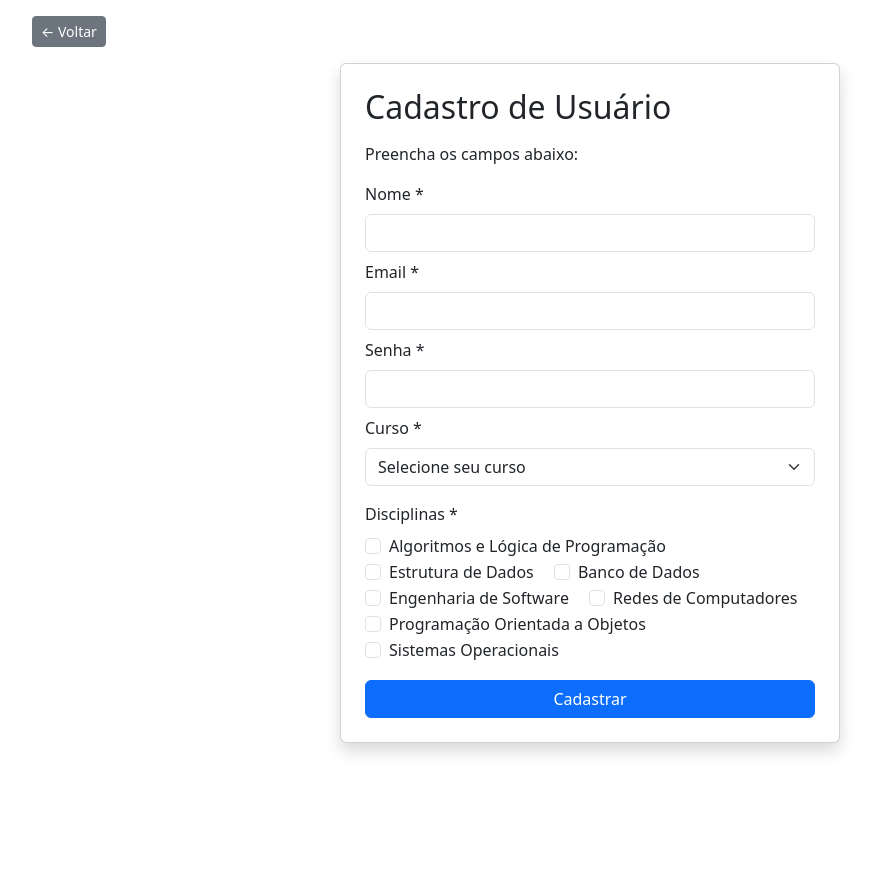
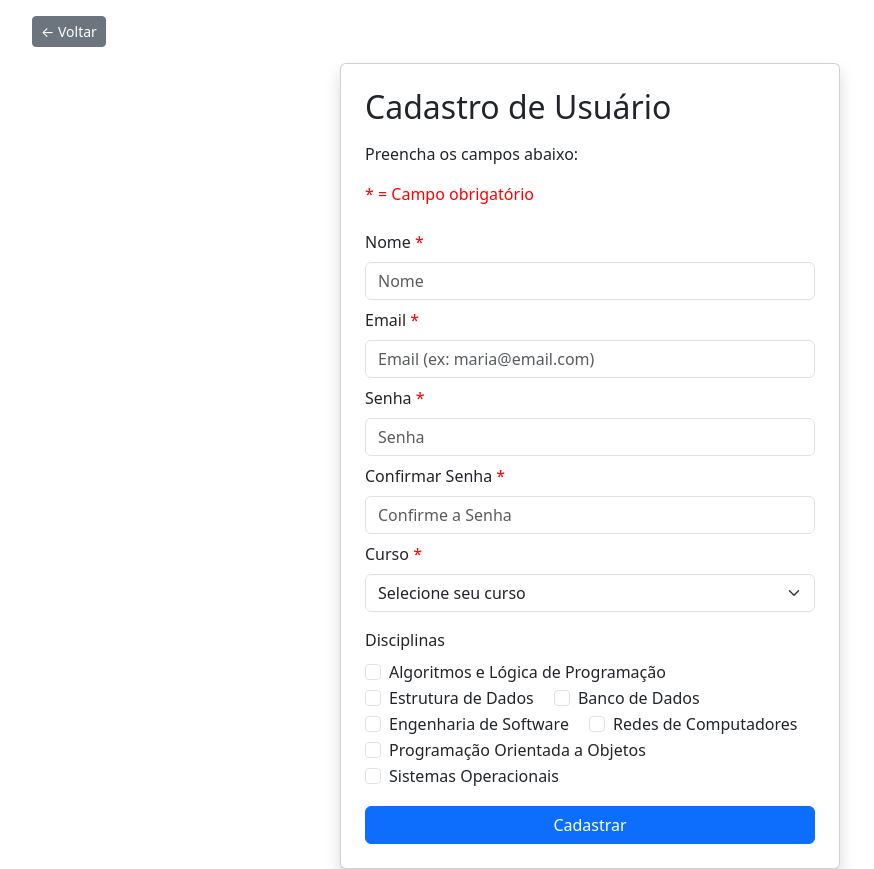
Before and after one commit to Wallacevini12/EC_3P, a PHP site: page /cadastro.php?tipo=aluno in a window 1280 px wide. Shown: the whole page, without its empty margins (50-924 px from the left). Before the commit the page ends 754 px from the top, so only its background shows below. Run offline with PHP 8.4, Linux system fonts and the light colour scheme; data comes from the database, SQL or seed files in the repository.

Commit message:
Comentarios no código + confirmação de senha

```diff
--- a/PROJETO/cadastro.php
+++ b/PROJETO/cadastro.php
@@ -1,51 +1,59 @@
 <?php
-// Conecta com o banco de dados
+// Inclui o arquivo de conexão com o banco de dados
 require_once 'conecta_db.php';
 
-// Variável para armazenar mensagens de erro
-$erro = '';
+$erro = ''; // Variável para armazenar mensagens de erro
 
-// Verifica se o tipo de usuário (aluno ou professor) foi definido na URL
+// Obtém o tipo de usuário via URL (aluno ou professor)
 if (isset($_GET['tipo']) && in_array($_GET['tipo'], ['aluno', 'professor'])) {
     $tipo_usuario = $_GET['tipo'];
 } else {
-  // Se não estiver definido corretamente, redireciona para index.php com alerta
+    // Se não for válido, redireciona para index com alerta
     echo "<script>alert('Tipo de usuário inválido ou não especificado.'); window.location.href = 'index.php';</script>";
     exit;
 }
 
-// Função que valida se a senha é forte (mínimo 8 caracteres, com letras maiúsculas, minúsculas, números e símbolos)
+// Função para validar a força da senha
 function senha_forte($senha) {
+    // Regex: mínimo 8 caracteres, inclui minúscula, maiúscula, número e caractere especial
     return preg_match('/^(?=.*[a-z])(?=.*[A-Z])(?=.*\d)(?=.*[\W_]).{8,}$/', $senha);
 }
 
-// Se o formulário foi enviado via método POST
+// Se o formulário foi enviado
 if ($_SERVER['REQUEST_METHOD'] === 'POST') {
     // Verifica se todos os campos obrigatórios foram preenchidos
     if (
         isset($_POST['nome']) &&
         isset($_POST['email']) &&
         isset($_POST['senha']) &&
-        isset($_POST['curso']) &&
-        isset($_POST['disciplinas']) && count($_POST['disciplinas']) > 0
+        isset($_POST['confirmar_senha']) &&
+        isset($_POST['curso'])
     ) {
+        // Obtém e armazena os dados do formulário
         $nome = $_POST['nome'];
         $email = $_POST['email'];
         $senha = $_POST['senha'];
+        $confirmar_senha = $_POST['confirmar_senha'];
         $curso = $_POST['curso'];
 
-        // Verifica se a senha é forte
-        if (!senha_forte($senha)) {
+        // Valida se as senhas coincidem
+        if ($senha !== $confirmar_senha) {
+            $erro = "As senhas não coincidem.";
+        }
+        // Valida se a senha é forte
+        elseif (!senha_forte($senha)) {
             $erro = "Senha fraca. Use no mínimo 8 caracteres com letras maiúsculas, minúsculas, números e caracteres especiais.";
-        } else {
+        }
+        else {
             // Criptografa a senha
             $senha_hash = password_hash($senha, PASSWORD_DEFAULT);
-            $oMysql = conecta_db(); // Abre a conexão com o banco
+            $oMysql = conecta_db();
 
+            // Verifica a conexão com o banco de dados
             if ($oMysql->connect_error) {
                 $erro = "Erro de conexão: " . $oMysql->connect_error;
             } else {
-                // Verifica se o e-mail já está cadastrado
+                // Verifica se o email já está cadastrado
                 $stmt_check = $oMysql->prepare("SELECT id FROM usuarios WHERE email = ?");
                 $stmt_check->bind_param("s", $email);
                 $stmt_check->execute();
@@ -56,61 +64,78 @@ if ($_SERVER['REQUEST_METHOD'] === 'POST') {
                 } else {
                     $stmt_check->close();
 
-                    // INSERE o novo usuário na tabela `usuarios`
+                    // Insere o novo usuário na tabela usuarios
                     $stmt = $oMysql->prepare("INSERT INTO usuarios (nome, email, senha, tipo_usuario, curso) VALUES (?, ?, ?, ?, ?)");
                     $stmt->bind_param("sssss", $nome, $email, $senha_hash, $tipo_usuario, $curso);
 
                     if ($stmt->execute()) {
-                        $usuario_id = $oMysql->insert_id; // Pega o ID gerado automaticamente
+                        $usuario_id = $oMysql->insert_id; // Obtém o ID do usuário recém-cadastrado
 
-                        // Insere o ID do usuário na tabela específica (aluno ou professor)
+                        // Insere na tabela específica conforme o tipo de usuário
                         if ($tipo_usuario === 'aluno') {
                             $stmt2 = $oMysql->prepare("INSERT INTO aluno (id) VALUES (?)");
                         } elseif ($tipo_usuario === 'professor') {
                             $stmt2 = $oMysql->prepare("INSERT INTO professor (id) VALUES (?)");
                         }
 
-                        // Prepara a inserção na tabela intermediária de disciplinas
+                        // Se for aluno e disciplinas foram selecionadas
+                        if ($tipo_usuario === 'aluno' && isset($_POST['disciplinas'])) {
                             $disciplinas = $_POST['disciplinas'];
-                        if ($tipo_usuario === 'aluno') {
                             $stmt_disc = $oMysql->prepare("INSERT INTO alunos_possuem_disciplinas (aluno_codigo, disciplina_codigo) VALUES (?, ?)");
-                        } else {
-                            $stmt_disc = $oMysql->prepare("INSERT INTO professores_possuem_disciplinas (professor_codigo, disciplina_codigo) VALUES (?, ?)");
-                        }
 
-                        // Faz o laço e insere cada disciplina marcada
                             foreach ($disciplinas as $disciplina_id) {
                                 $disciplina_id = intval($disciplina_id);
                                 $stmt_disc->bind_param("ii", $usuario_id, $disciplina_id);
                                 $stmt_disc->execute();
                             }
                             $stmt_disc->close();
+                        }
+
+                        // Se for professor e disciplinas foram selecionadas
+                        if ($tipo_usuario === 'professor' && isset($_POST['disciplinas'])) {
+                            $disciplinas = $_POST['disciplinas'];
+                            $stmt_disc = $oMysql->prepare("INSERT INTO professores_possuem_disciplinas (professor_codigo, disciplina_codigo) VALUES (?, ?)");
+
+                            foreach ($disciplinas as $disciplina_id) {
+                                $disciplina_id = intval($disciplina_id);
+                                $stmt_disc->bind_param("ii", $usuario_id, $disciplina_id);
+                                $stmt_disc->execute();
+                            }
+                            $stmt_disc->close();
+                        }
 
                         // Insere na tabela aluno ou professor
                         $stmt2->bind_param("i", $usuario_id);
+
                         if ($stmt2->execute()) {
-                            // Busca o código do curso com base no nome selecionado
+                            // Busca o código do curso baseado no nome
                             $stmt_curso = $oMysql->prepare("SELECT codigo_curso FROM curso WHERE nome_curso = ?");
                             $stmt_curso->bind_param("s", $curso);
                             $stmt_curso->execute();
                             $stmt_curso->bind_result($codigo_curso);
+
                             if ($stmt_curso->fetch()) {
                                 $stmt_curso->close();
 
-                                // Insere a relação entre curso e aluno ou professor
+                                // Se for aluno, insere na tabela de relação com cursos
                                 if ($tipo_usuario === 'aluno') {
                                     $stmt_intermediaria = $oMysql->prepare("INSERT INTO alunos_possuem_cursos (aluno_codigo, curso_codigo) VALUES (?, ?)");
-                                } else {
-                                    $stmt_intermediaria = $oMysql->prepare("INSERT INTO cursos_possuem_professores (curso_codigo, professor_codigo) VALUES (?, ?)");
-                                }
                                     $stmt_intermediaria->bind_param("ii", $usuario_id, $codigo_curso);
                                     $stmt_intermediaria->execute();
                                     $stmt_intermediaria->close();
+                                }
+                                // Se for professor, insere na tabela de relação com cursos
+                                elseif ($tipo_usuario === 'professor') {
+                                    $stmt_intermediaria = $oMysql->prepare("INSERT INTO cursos_possuem_professores (curso_codigo, professor_codigo) VALUES (?, ?)");
+                                    $stmt_intermediaria->bind_param("ii", $codigo_curso, $usuario_id);
+                                    $stmt_intermediaria->execute();
+                                    $stmt_intermediaria->close();
+                                }
                             } else {
                                 $erro = "Curso não encontrado.";
                             }
 
-                            // Se tudo ocorreu bem, mostra mensagem e redireciona
+                            // Se não houve erro até aqui, exibe sucesso
                             if (!$erro) {
                                 echo "<script>alert('Cadastro realizado com sucesso!'); window.location.href = 'index.php';</script>";
                                 exit;
@@ -127,19 +152,17 @@ if ($_SERVER['REQUEST_METHOD'] === 'POST') {
                 $oMysql->close();
             }
         }
-    } else {
-        $erro = "Todos os campos obrigatórios devem ser preenchidos e pelo menos uma disciplina deve ser selecionada.";
     }
 }
 ?>
 
-<!-- HTML da página de cadastro -->
 <!DOCTYPE html>
 <html lang="pt-br">
 <head>
   <title>Cadastro de Usuários</title>
   <meta charset="utf-8">
   <meta name="viewport" content="width=device-width, initial-scale=1">
+  <!-- Bootstrap CSS -->
   <link href="https://cdn.jsdelivr.net/npm/bootstrap@5.3.3/dist/css/bootstrap.min.css" rel="stylesheet">
   <script src="https://cdn.jsdelivr.net/npm/bootstrap@5.3.3/dist/js/bootstrap.bundle.min.js"></script>
   <style>
@@ -162,29 +185,63 @@ if ($_SERVER['REQUEST_METHOD'] === 'POST') {
     <h2 class="mb-3">Cadastro de Usuário</h2>
     <p>Preencha os campos abaixo:</p>
 
+    <label style="color: red;">*  = Campo obrigatório</label>
+    <br>
+
+    <!-- Exibe mensagem de erro se houver -->
     <?php if ($erro): ?>
       <div class="msg-erro"><?= htmlspecialchars($erro) ?></div>
     <?php endif; ?>
 
-    <!-- Formulário POST para cadastro -->
+    <!-- Formulário de cadastro -->
     <form id="formCadastro" method="POST" action="cadastro.php?tipo=<?= htmlspecialchars($tipo_usuario) ?>">
 
-      <!-- Campo nome -->
-      <label for="nome" class="form-label">Nome *</label>
-      <input type="text" name="nome" id="nome" class="form-control mb-2" required value="<?= isset($nome) ? htmlspecialchars($nome) : '' ?>">
+      <label for="nome" class="form-label">Nome <span style="color: red;">*</span></label>
+      <input
+        type="text"
+        name="nome"
+        id="nome"
+        class="form-control mb-2"
+        placeholder="Nome"
+        required
+        value="<?= isset($nome) ? htmlspecialchars($nome) : '' ?>"
+      >
 
-      <!-- Campo email -->
-      <label for="email" class="form-label">Email *</label>
-      <input type="email" name="email" id="email" class="form-control mb-2" required value="<?= isset($email) ? htmlspecialchars($email) : '' ?>">
+      <label for="email" class="form-label">Email <span style="color: red;">*</span></label>
+      <input
+        type="email"
+        name="email"
+        id="email"
+        class="form-control mb-2"
+        placeholder="Email (ex: maria@email.com)"
+        required
+        value="<?= isset($email) ? htmlspecialchars($email) : '' ?>"
+      >
 
-      <!-- Campo senha -->
-      <label for="senha" class="form-label">Senha *</label>
-      <input type="password" name="senha" id="senha" class="form-control mb-2" required>
+      <label for="senha" class="form-label">Senha <span style="color: red;">*</span></label>
+      <input
+        type="password"
+        name="senha"
+        id="senha"
+        class="form-control mb-2"
+        placeholder="Senha"
+        required
+      >
 
-      <!-- Campo curso -->
-      <label for="curso" class="form-label">Curso *</label>
+      <label for="confirmar_senha" class="form-label">Confirmar Senha <span style="color: red;">*</span></label>
+      <input
+        type="password"
+        name="confirmar_senha"
+        id="confirmar_senha"
+        class="form-control mb-2"
+        placeholder="Confirme a Senha"
+        required
+      >
+
+      <label for="curso" class="form-label">Curso <span style="color: red;">*</span></label>
       <select name="curso" id="curso" class="form-select mb-3" required>
         <option value="" disabled <?= !isset($curso) ? 'selected' : '' ?>>Selecione seu curso</option>
+
         <!-- Cursos disponíveis -->
         <option value="Engenharia de Software" <?= (isset($curso) && $curso === 'Engenharia de Software') ? 'selected' : '' ?>>Engenharia de Software</option>
         <option value="Sistemas de Informação" <?= (isset($curso) && $curso === 'Sistemas de Informação') ? 'selected' : '' ?>>Sistemas de Informação</option>
@@ -194,7 +251,7 @@ if ($_SERVER['REQUEST_METHOD'] === 'POST') {
       </select>
 
       <?php
-        // Busca todas as disciplinas para montar os checkboxes dinamicamente
+        // Busca todas as disciplinas cadastradas no banco
         require_once 'conecta_db.php';
         $oMysql = conecta_db();
         $disciplinas = [];
@@ -205,9 +262,9 @@ if ($_SERVER['REQUEST_METHOD'] === 'POST') {
         $oMysql->close();
       ?>
 
-      <!-- Checkbox para selecionar disciplinas -->
+      <!-- Checkbox de disciplinas -->
       <div class="mb-3">
-        <label for="disciplinas" class="form-label">Disciplinas *</label><br>
+        <label for="disciplinas" class="form-label">Disciplinas</label><br>
         <?php foreach ($disciplinas as $disciplina): ?>
           <div class="form-check form-check-inline">
             <input class="form-check-input" type="checkbox" name="disciplinas[]" value="<?= $disciplina['codigo_disciplina'] ?>" id="disciplina<?= $disciplina['codigo_disciplina'] ?>"
@@ -224,7 +281,6 @@ if ($_SERVER['REQUEST_METHOD'] === 'POST') {
         <?php endforeach; ?>
       </div>
 
-      <!-- Campo oculto para manter o tipo de usuário -->
       <input type="hidden" name="tipo_usuario_url" value="<?= htmlspecialchars($tipo_usuario) ?>">
 
       <button type="submit" class="btn btn-primary w-100">Cadastrar</button>
@@ -232,40 +288,5 @@ if ($_SERVER['REQUEST_METHOD'] === 'POST') {
   </div>
 </div>
 
-<!-- Validação de formulário no lado do cliente (JavaScript) -->
-<script>
-document.getElementById('formCadastro').addEventListener('submit', function(e) {
-    const senha = document.getElementById('senha').value;
-    const checkboxes = document.querySelectorAll('input[name="disciplinas[]"]:checked');
-    const regex = /^(?=.*[a-z])(?=.*[A-Z])(?=.*\d)(?=.*[\W_]).{8,}$/;
-
-    const erroAntigo = document.querySelector('.msg-erro');
-    if (erroAntigo) erroAntigo.remove();
-
-    if (!regex.test(senha)) {
-        e.preventDefault();
-        const msgErro = document.createElement('div');
-        msgErro.classList.add('msg-erro');
-        msgErro.textContent = "Senha fraca. Use no mínimo 8 caracteres com letras maiúsculas, minúsculas, números e caracteres especiais.";
-        const form = document.getElementById('formCadastro');
-        form.parentNode.insertBefore(msgErro, form);
-        document.getElementById('senha').focus();
-        return;
-    }
-
-    if (checkboxes.length === 0) {
-        e.preventDefault();
-        const msgErro = document.createElement('div');
-        msgErro.classList.add('msg-erro');
-        msgErro.textContent = "Selecione pelo menos uma disciplina.";
-        const form = document.getElementById('formCadastro');
-        form.parentNode.insertBefore(msgErro, form);
-        const primeiroCheckbox = document.querySelector('input[name="disciplinas[]"]');
-        if (primeiroCheckbox) primeiroCheckbox.focus();
-        return;
-    }
-});
-</script>
-
 </body>
 </html>
```
Also changed, not shown: PROJETO/cadastro_monitor.php (+73 -47 lines). Lines whose indentation alone changed are shown as unchanged.
